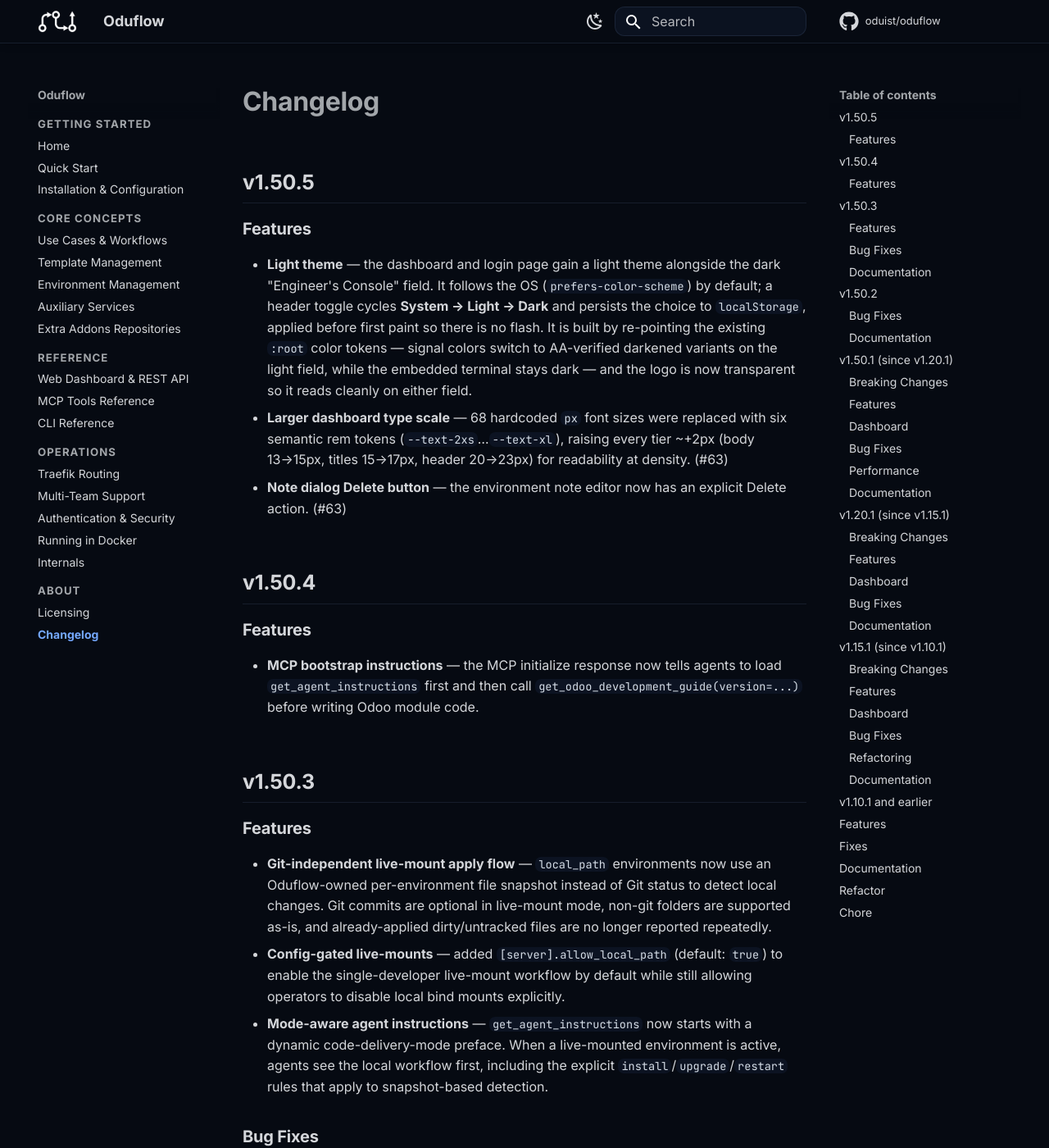
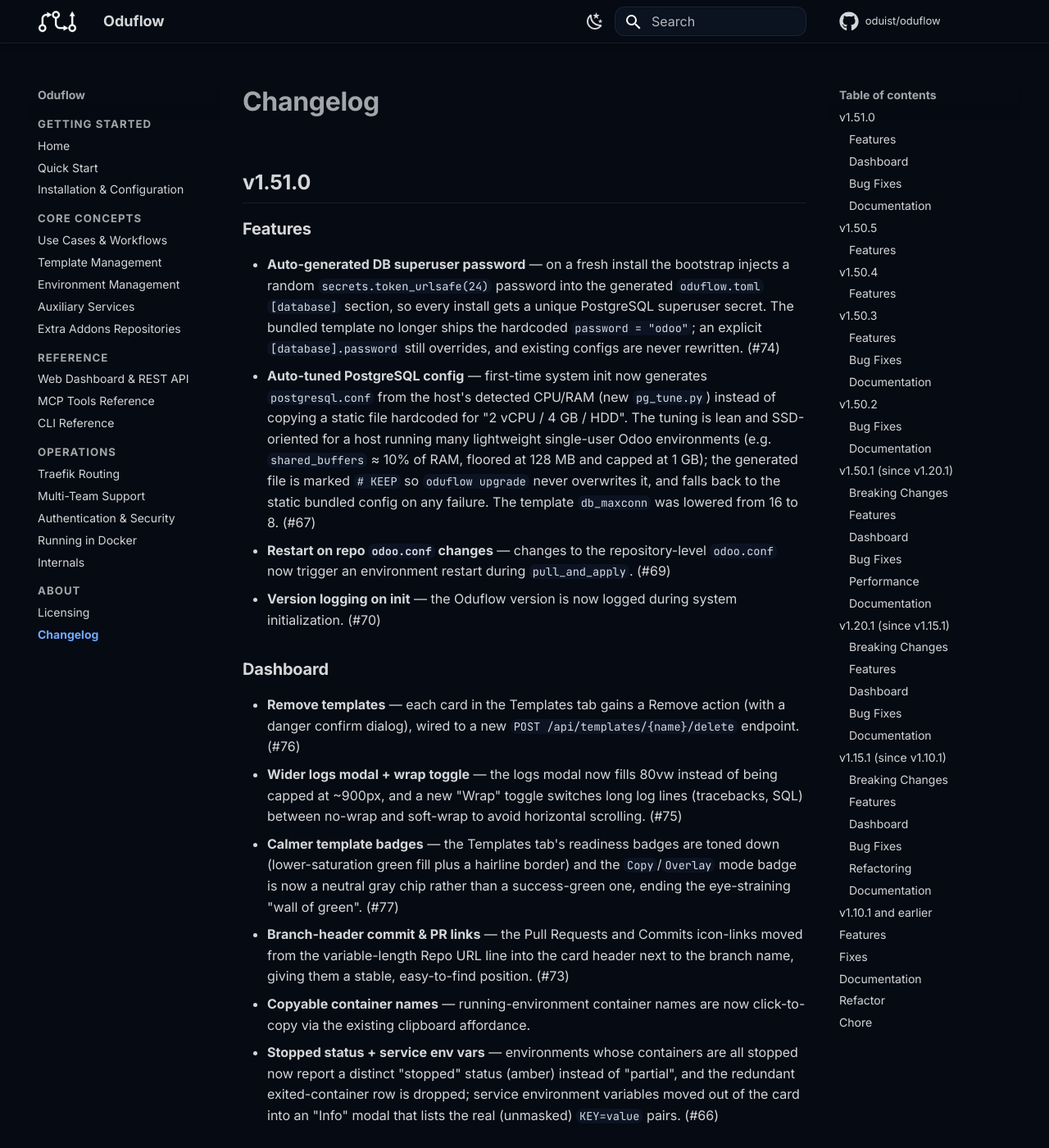
Before and after one commit to oduist/oduflow, an MkDocs documentation site: the page built from docs/changelog.md, in a window 1280 px wide and 1400 px high. Shown: the whole window at 82% size. Built offline with MkDocs 1.6.1 and Material for MkDocs 9.7.7, drawn with Linux system fonts in a browser that asks for light colours; comment, search, counter and statistics services are not loaded; some of the changed text lies outside the part shown.

Commit message:
Release v1.51.0

```diff
--- a/docs/changelog.md
+++ b/docs/changelog.md
@@ -1,4 +1,30 @@
 # Changelog
+
+## v1.51.0
+
+### Features
+
+- **Auto-generated DB superuser password** — on a fresh install the bootstrap injects a random `secrets.token_urlsafe(24)` password into the generated `oduflow.toml` `[database]` section, so every install gets a unique PostgreSQL superuser secret. The bundled template no longer ships the hardcoded `password = "odoo"`; an explicit `[database].password` still overrides, and existing configs are never rewritten. (#74)
+- **Auto-tuned PostgreSQL config** — first-time system init now generates `postgresql.conf` from the host's detected CPU/RAM (new `pg_tune.py`) instead of copying a static file hardcoded for "2 vCPU / 4 GB / HDD". The tuning is lean and SSD-oriented for a host running many lightweight single-user Odoo environments (e.g. `shared_buffers` ≈ 10% of RAM, floored at 128 MB and capped at 1 GB); the generated file is marked `# KEEP` so `oduflow upgrade` never overwrites it, and falls back to the static bundled config on any failure. The template `db_maxconn` was lowered from 16 to 8. (#67)
+- **Restart on repo `odoo.conf` changes** — changes to the repository-level `odoo.conf` now trigger an environment restart during `pull_and_apply`. (#69)
+- **Version logging on init** — the Oduflow version is now logged during system initialization. (#70)
+
+### Dashboard
+
+- **Remove templates** — each card in the Templates tab gains a Remove action (with a danger confirm dialog), wired to a new `POST /api/templates/{name}/delete` endpoint. (#76)
+- **Wider logs modal + wrap toggle** — the logs modal now fills 80vw instead of being capped at ~900px, and a new "Wrap" toggle switches long log lines (tracebacks, SQL) between no-wrap and soft-wrap to avoid horizontal scrolling. (#75)
+- **Calmer template badges** — the Templates tab's readiness badges are toned down (lower-saturation green fill plus a hairline border) and the `Copy`/`Overlay` mode badge is now a neutral gray chip rather than a success-green one, ending the eye-straining "wall of green". (#77)
+- **Branch-header commit & PR links** — the Pull Requests and Commits icon-links moved from the variable-length Repo URL line into the card header next to the branch name, giving them a stable, easy-to-find position. (#73)
+- **Copyable container names** — running-environment container names are now click-to-copy via the existing clipboard affordance.
+- **Stopped status + service env vars** — environments whose containers are all stopped now report a distinct "stopped" status (amber) instead of "partial", and the redundant exited-container row is dropped; service environment variables moved out of the card into an "Info" modal that lists the real (unmasked) `KEY=value` pairs. (#66)
+
+### Bug Fixes
+
+- **`oduflow call` async tools** — the CLI `call` subcommand printed `<coroutine object ...>` (and a "coroutine was never awaited" warning) for tools wrapped by `@handle_errors`; their awaitable results are now run to completion via `asyncio.run()`. Sync tools are unaffected. (#68)
+
+### Documentation
+
+- **Architectural decision records** — the project's macro-level decisions were reconstructed from git history into ADR-style records under `specs/` (0001–0022) with a chronological index, and a "Record Architectural Decisions" rule was added to `AGENTS.md` so future decisions are captured alongside the change that introduces them. (#72)
 
 ## v1.50.5
 
--- a/pyproject.toml
+++ b/pyproject.toml
@@ -1,6 +1,6 @@
 [project]
 name = "oduflow"
-version = "1.50.5"
+version = "1.51.0"
 description = "AI-first Odoo development and CI tool with reusable database templates, powered by MCP"
 authors = [
     { name = "Oduist" }
```
